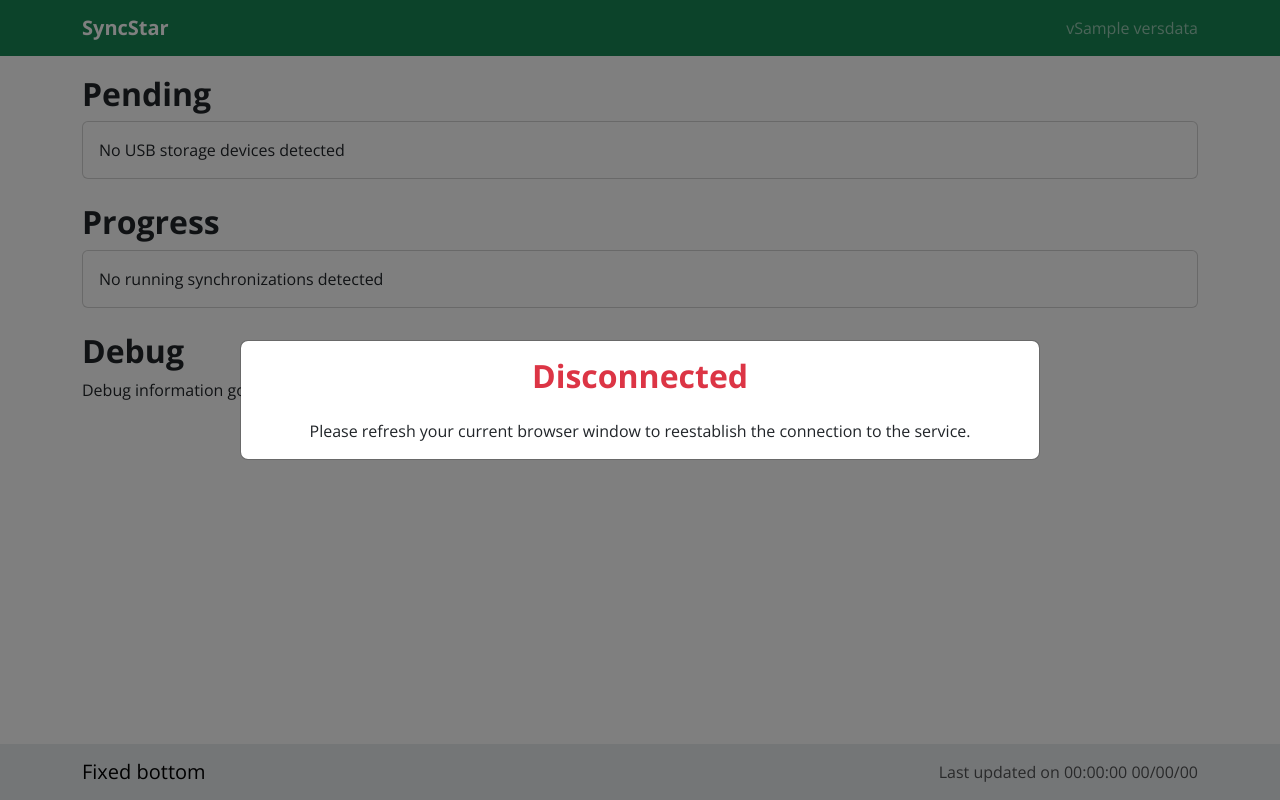
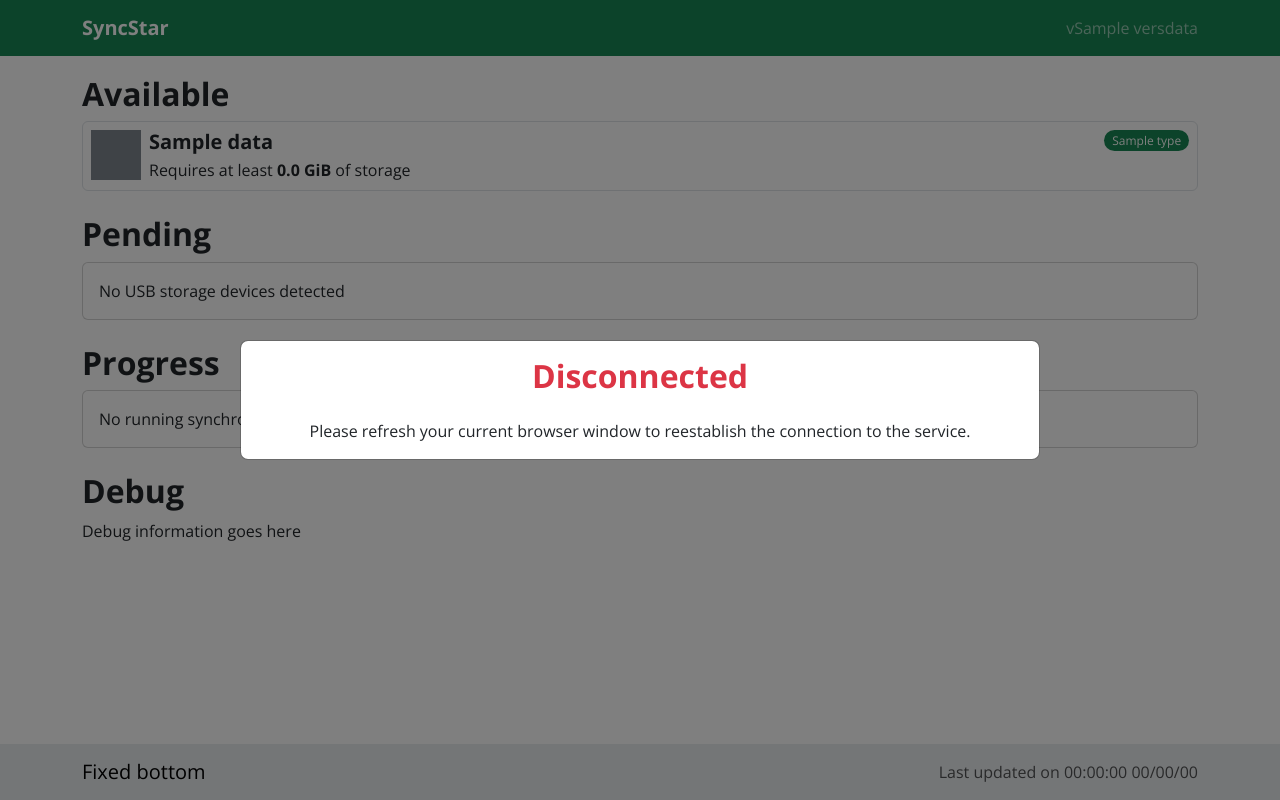
Before and after one commit to gridhead/syncstar, a Python web app: template syncstar/frontend/template/home.html in a window 1280 px wide. Run offline with Jinja, Linux system fonts and the light colour scheme; the template is opened without the code that fills it: most values are stand-ins (such as "Sample title", 1, 10 or a date in 2020); grey boxes are pictures that could not be loaded.

Commit message:
Show the images archive list on the dashboard
Signed-off-by: Akashdeep Dhar <akashdeep.dhar@gmail.com>

```diff
--- a/syncstar/frontend/template/home.html
+++ b/syncstar/frontend/template/home.html
@@ -52,6 +52,38 @@
     </nav>
 
     <div class="container">
+      <h2 class="headelem">
+        Available
+      </h2>
+      <div class="list-group strdelem">
+        {% if isosdict|length > 0 %}
+          {% for indx, data in isosdict.items() %}
+            <a class="list-group-item p-2" id="isos-main-{{ indx }}">
+                <div class="d-flex w-100" style="gap: 0.5rem;">
+                    <div style="aspect-ratio: 1/1; height: 50px;">
+                        <img src="{{ url_for('static', filename='icon/' + icondict[data['type']] ) }}" class="w-100 h-100 filter-default" />
+                    </div>
+                    <div class="d-flex flex-column flex-grow-1">
+                        <div class="d-flex justify-content-between align-items-start">
+                            <h5 class="mb-1 headelem" id="name-main-{{ indx }}">{{ data["name"] }}</h5>
+                            <span class="strdelem badge text-bg-success rounded-pill">{{ data["type"] }}</span>
+                        </div>
+                        <p class="mb-0">Requires at least <span style="font-weight: bold">{{ ( data["size"] / ( 1024 * 1024 * 1024 ) ) | round(2) }} GiB</span> of storage</p>
+                    </div>
+                </div>
+            </a>
+          {% endfor %}
+        {% else %}
+          <div class="card">
+            <div class="card-body strdelem">
+              No images detected
+            </div>
+          </div>
+        {% endif %}
+      </div>
+    </div>
+
+    <div class="container mt-4">
       <h2 class="headelem">
         Pending
       </h2>
--- a/syncstar/root.py
+++ b/syncstar/root.py
@@ -46,6 +46,7 @@
         rqstcode=standard.code,
         timesecs=standard.period,
         icondict=manifest.icondict,
+        isosdict=standard.imdict,
     )
 
 
```
